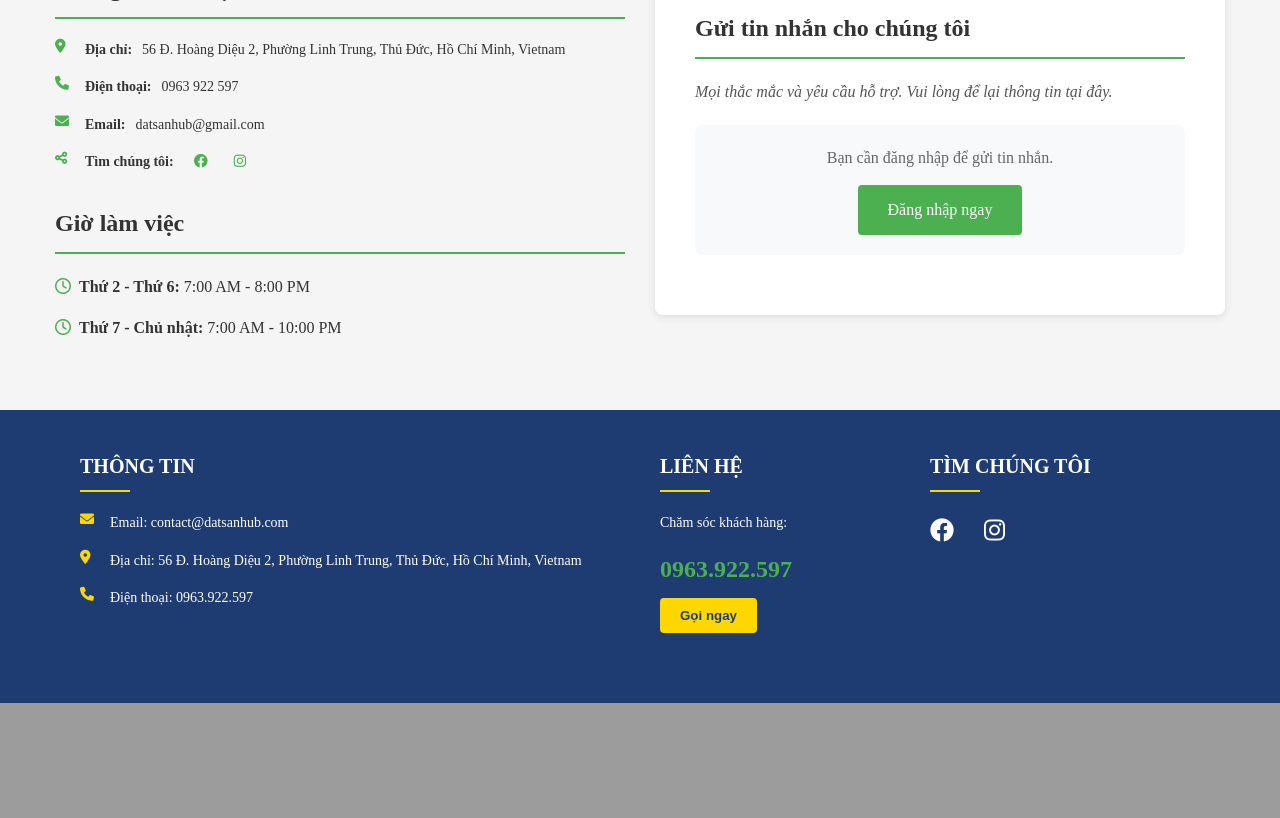
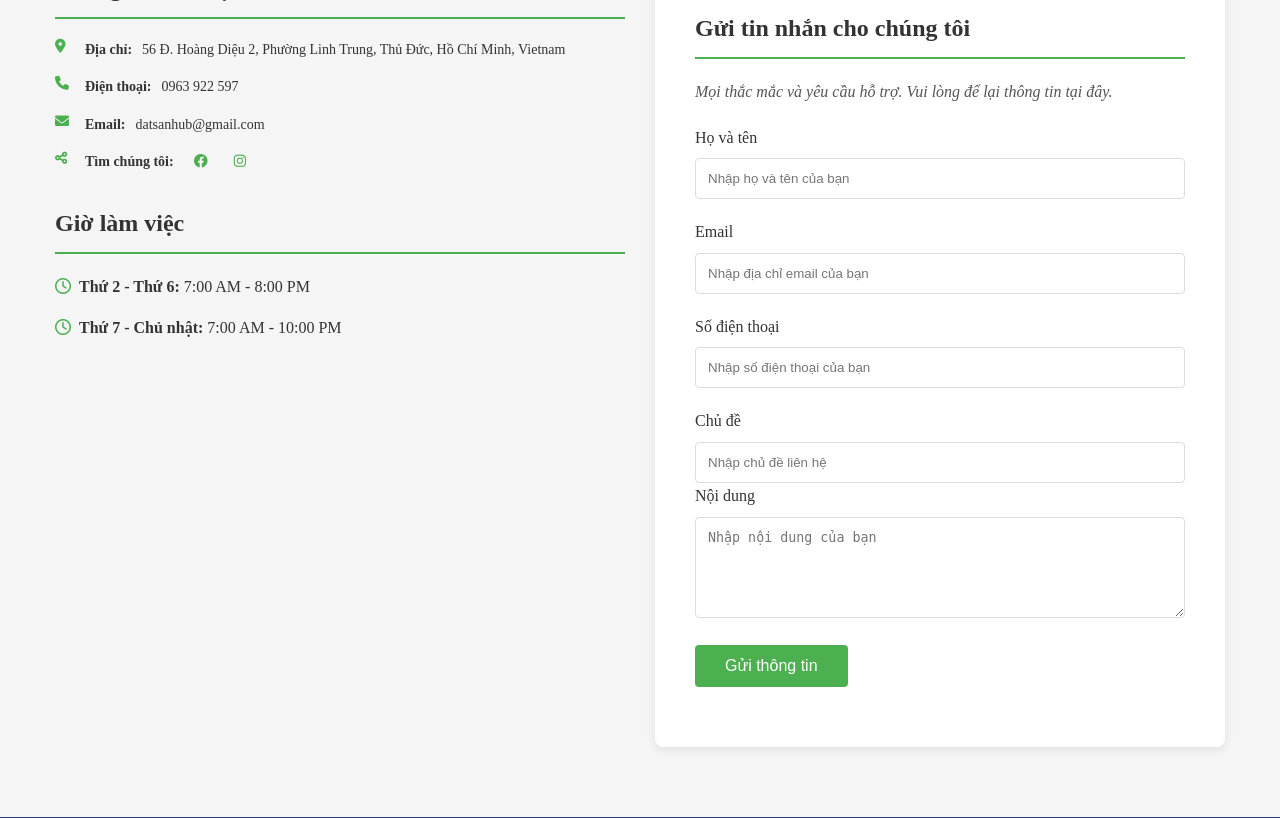
Before and after one commit to Josesluvmoney/DatSanHub, a PHP site: page /lienhe.php in a window 1280 px wide. Shown: the part 761-1579 px from the top of the page. Before the commit the page ends 1464 px from the top, so only its background shows below. Run offline with PHP 8.4, Linux system fonts and the light colour scheme.

Commit message:
xoá cái check login :))

```diff
--- a/lienhe.php
+++ b/lienhe.php
@@ -310,32 +310,6 @@ session_start();
             overflow: hidden;
             box-shadow: 0 2px 10px rgba(0, 0, 0, 0.1);
         }
-
-        .login-required-message {
-            background-color: #f8f9fa;
-            border-radius: 8px;
-            padding: 30px;
-            margin: 20px 0;
-        }
-
-        .login-required-message p {
-            font-size: 16px;
-            margin-bottom: 20px;
-        }
-
-        .login-required-message .submit-btn {
-            display: inline-block;
-            padding: 12px 30px;
-            background-color: #4CAF50;
-            color: white;
-            text-decoration: none;
-            border-radius: 4px;
-            transition: background-color 0.3s;
-        }
-
-        .login-required-message .submit-btn:hover {
-            background-color: #388E3C;
-        }
     </style>
 </head>
 <body>
@@ -400,17 +374,15 @@ session_start();
                 <div class="contact-form">
                     <h2>Gửi tin nhắn cho chúng tôi</h2>
                     <p class="form-description">Mọi thắc mắc và yêu cầu hỗ trợ. Vui lòng để lại thông tin tại đây.</p>
-
-                    <?php if(isset($_SESSION['logged_in']) && $_SESSION['logged_in'] === true): ?>
                     <form id="contact-form" action="#" method="post">
                         <div class="form-group">
                             <label for="name">Họ và tên</label>
-                                <input type="text" id="name" name="name" value="<?php echo $_SESSION['name']; ?>" readonly>
+                            <input type="text" id="name" name="name" placeholder="Nhập họ và tên của bạn" required>
                         </div>
 
                         <div class="form-group">
                             <label for="email">Email</label>
-                                <input type="email" id="email" name="email" value="<?php echo $_SESSION['email']; ?>" readonly>
+                            <input type="email" id="email" name="email" placeholder="Nhập địa chỉ email của bạn" required>
                         </div>
 
                         <div class="form-group">
@@ -421,8 +393,6 @@ session_start();
                         <div class="form-group">
                             <label for="subject">Chủ đề</label>
                             <input type="text" id="subject" name="subject" placeholder="Nhập chủ đề liên hệ" required>
-                            </div>
-
                         <div class="form-group">
                             <label for="message">Nội dung</label>
                             <textarea id="message" name="message" rows="5" placeholder="Nhập nội dung của bạn" required></textarea>
@@ -430,75 +400,46 @@ session_start();
 
                         <button type="submit" class="submit-btn">Gửi thông tin</button>
                     </form>
-                    <?php else: ?>
-                        <div class="login-required-message" style="text-align: center; padding: 20px;">
-                            <p style="color: #666; margin-bottom: 15px;">Bạn cần đăng nhập để gửi tin nhắn.</p>
-                            <a href="login.php" class="submit-btn" style="text-decoration: none; display: inline-block;">Đăng nhập ngay</a>
-                        </div>
-                    <?php endif; ?>
                 </div>
             </div>
         </div>
     </main>
 
     <!-- Sửa lại cấu trúc popup -->
-    <div class="popup-overlay" id="successPopup" style="display: none;">
+    <div class="popup-overlay" id="successPopup">
         <div class="popup-content">
             <i class="fas fa-check-circle success-icon"></i>
             <h2>Gửi thông tin thành công!</h2>
             <p>Cảm ơn bạn đã liên hệ với chúng tôi. Chúng tôi sẽ phản hồi sớm nhất có thể.</p>
-            <button type="button" class="close-btn" id="closePopupBtn">Đóng</button>
+            <button class="close-btn" onclick="closePopup()">Đóng</button>
         </div>
     </div>
 
     <!-- Leaflet JS -->
     <script src="https://unpkg.com/leaflet@1.9.4/dist/leaflet.js"></script>
     <script>
-        document.addEventListener('DOMContentLoaded', function() {
-            // Khởi tạo các biến
-            const successPopup = document.getElementById('successPopup');
-            const closePopupBtn = document.getElementById('closePopupBtn');
-            const contactForm = document.getElementById('contact-form');
+            function showPopup() {
+            const popup = document.getElementById('successPopup');
+            popup.style.display = 'flex';
 
-            // Hàm hiển thị popup
-            function showPopup() {
-                if (successPopup) {
-                    successPopup.style.display = 'flex';
+            function closePopup() {
+            const popup = document.getElementById('successPopup');
+            popup.style.display = 'none';
+            document.getElementById('contact-form').reset();
+        }
+        // Xử lý click outside
+        window.onclick = function(event) {
+            const popup = document.getElementById('successPopup');
+            if (event.target == popup)
+            {
+                closePopup();
             }
         }
-
-            // Hàm đóng popup
-            function closePopup() {
-                if (successPopup) {
-                    successPopup.style.display = 'none';
-                    if (contactForm) {
-                        contactForm.reset();
-                    }
-                }
-            }
-
-            // Thêm event listener cho nút đóng popup
-            if (closePopupBtn) {
-                closePopupBtn.addEventListener('click', function(e) {
+        // Cập nhật event listener form submit
+        document.getElementById('contact-form').addEventListener('submit', function(e) {
             e.preventDefault();
-                    e.stopPropagation();
-                    closePopup();
-                });
-            }
-
-            // Xử lý form submit
-            if (contactForm) {
-                contactForm.addEventListener('submit', function(e) {
-                    e.preventDefault();
-                    e.stopPropagation();
-
-                    <?php if(!isset($_SESSION['logged_in']) || $_SESSION['logged_in'] !== true): ?>
-                    window.location.href = 'login.php';
-                    return;
-                    <?php endif; ?>
 
             const formData = new FormData(this);
-
             fetch('submit_contact.php', {
                 method: 'POST',
                 body: formData
@@ -516,15 +457,6 @@ session_start();
                 alert('Có lỗi xảy ra khi gửi form. Vui lòng thử lại sau.');
             });
         });
-            }
-
-            // Ngăn chặn sự kiện click từ popup content lan ra ngoài
-            const popupContent = document.querySelector('.popup-content');
-            if (popupContent) {
-                popupContent.addEventListener('click', function(e) {
-                    e.stopPropagation();
-                });
-            }
 
             // Khởi tạo bản đồ Leaflet
             const map = L.map('leaflet-map').setView([10.8575505, 106.7626846], 17);
@@ -536,7 +468,6 @@ session_start();
             L.marker([10.8575505, 106.7626846]).addTo(map)
                 .bindPopup('DatSanHub<br>56 Đ. Hoàng Diệu 2, Thủ Đức, Hồ Chí Minh')
                 .openPopup();
-        });
     </script>
 <?php
     include 'footer.php';
```
Lines whose indentation alone changed are shown as unchanged.
